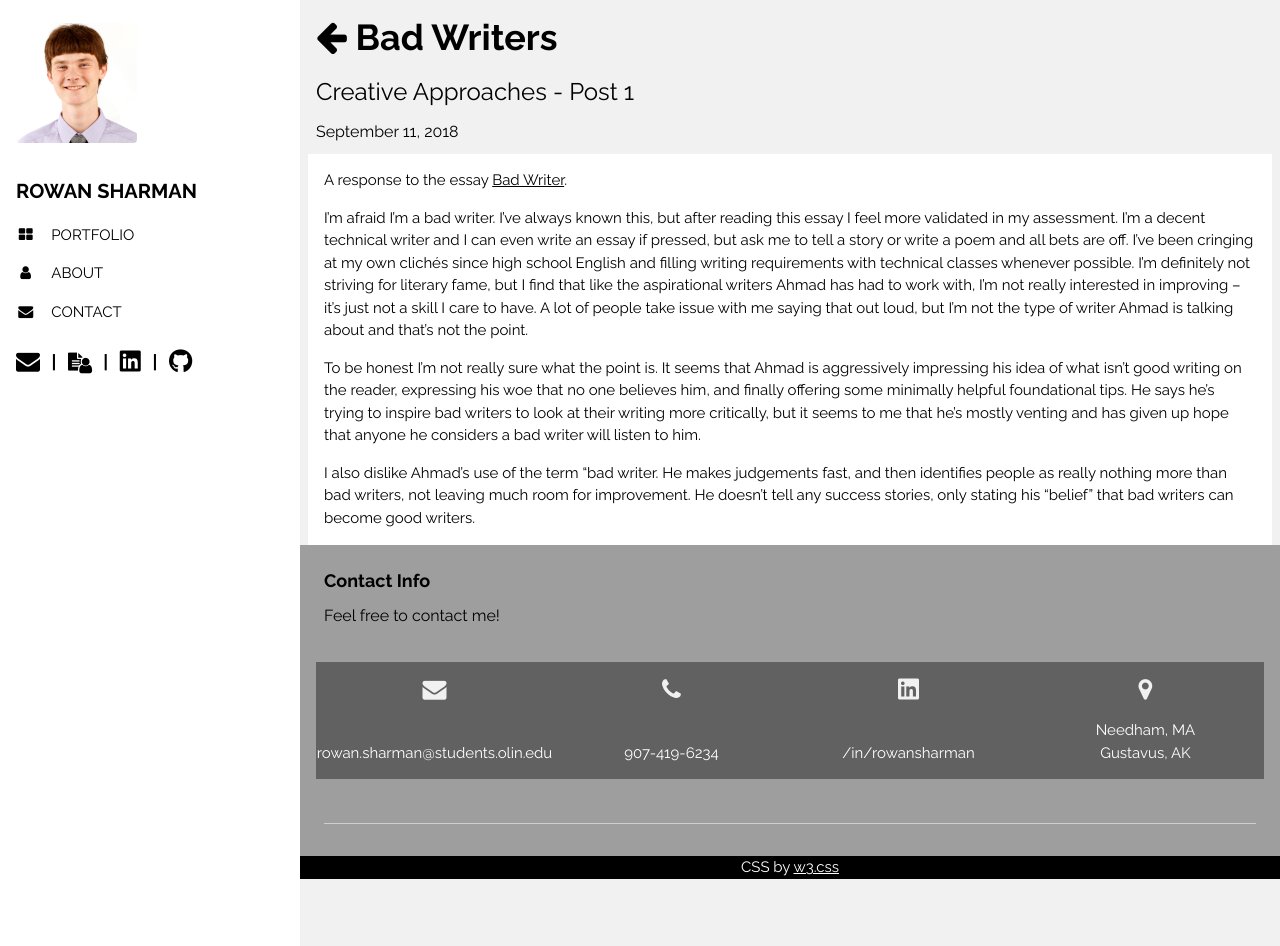
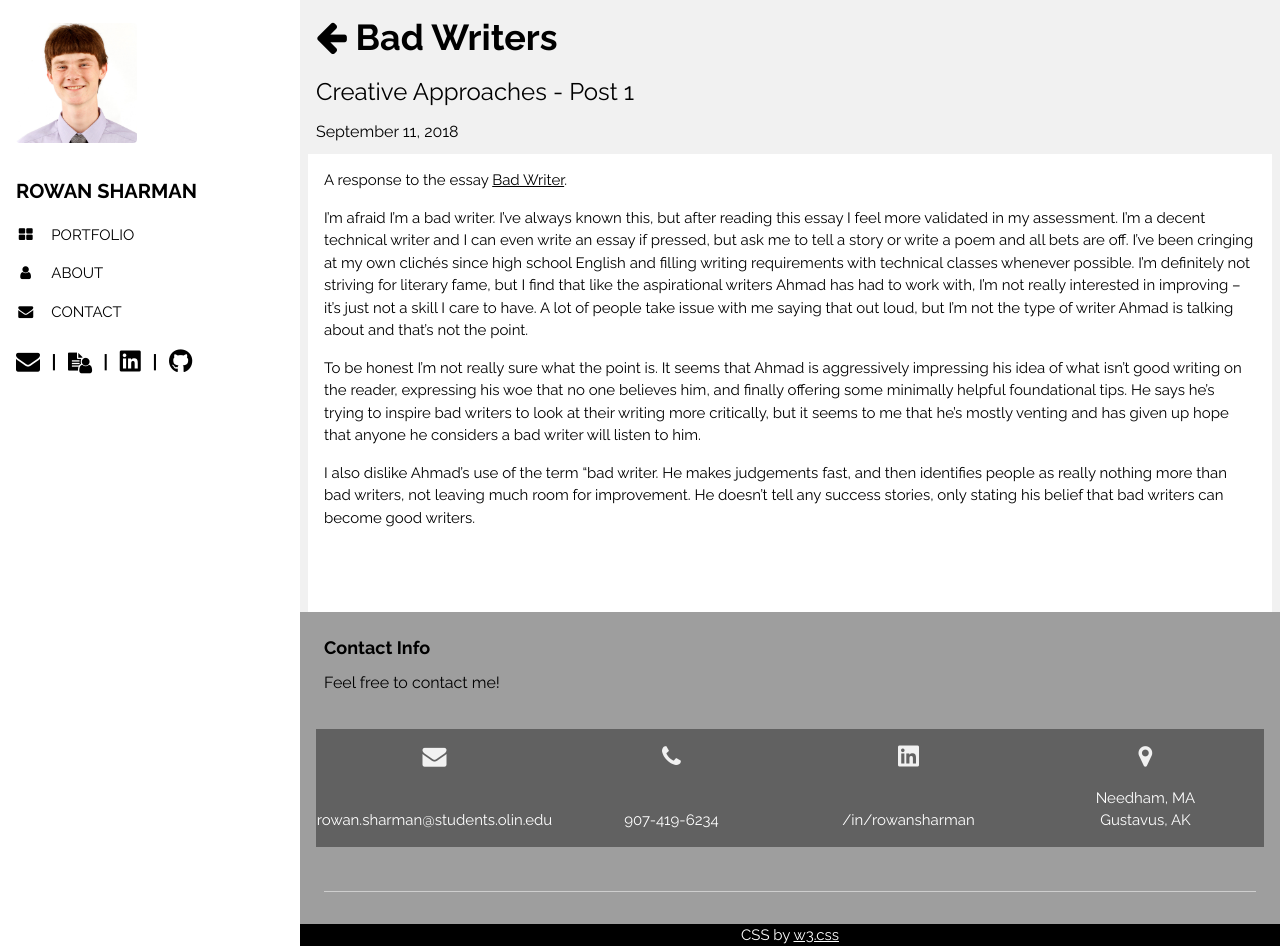
Before and after one commit to rowansharman/rowansharman.github.io, a Jekyll site: the page built from creativeapproaches/post1/index.html, in a window 1280 px wide and 946 px high. Built offline with Jekyll 4.4.1, drawn with Linux system fonts in a browser that asks for light colours; nearby versions of some CDN libraries.

Commit message:
add whitespace and line edit

```diff
--- a/creativeapproaches/post1/index.html
+++ b/creativeapproaches/post1/index.html
@@ -19,7 +19,11 @@ title: Bad Writers
 
     <p>To be honest I’m not really sure what the point is. It seems that Ahmad is aggressively impressing his idea of what isn’t good writing on the reader, expressing his woe that no one believes him, and finally offering some minimally helpful foundational tips. He says he’s trying to inspire bad writers to look at their writing more critically, but it seems to me that he’s mostly venting and has given up hope that anyone he considers a bad writer will listen to him.</p>
 
-    <p>I also dislike Ahmad’s use of the term “bad writer. He makes judgements fast, and then identifies people as really nothing more than bad writers, not leaving much room for improvement. He doesn’t tell any success stories, only stating his “belief” that bad writers can become good writers.</p>
+    <p>I also dislike Ahmad’s use of the term “bad writer. He makes judgements fast, and then identifies people as really nothing more than bad writers, not leaving much room for improvement. He doesn’t tell any success stories, only stating his belief that bad writers can become good writers.</p>
+
+    <br>
+    <br>
+    <br>
 
   </div>
 </div>
```
